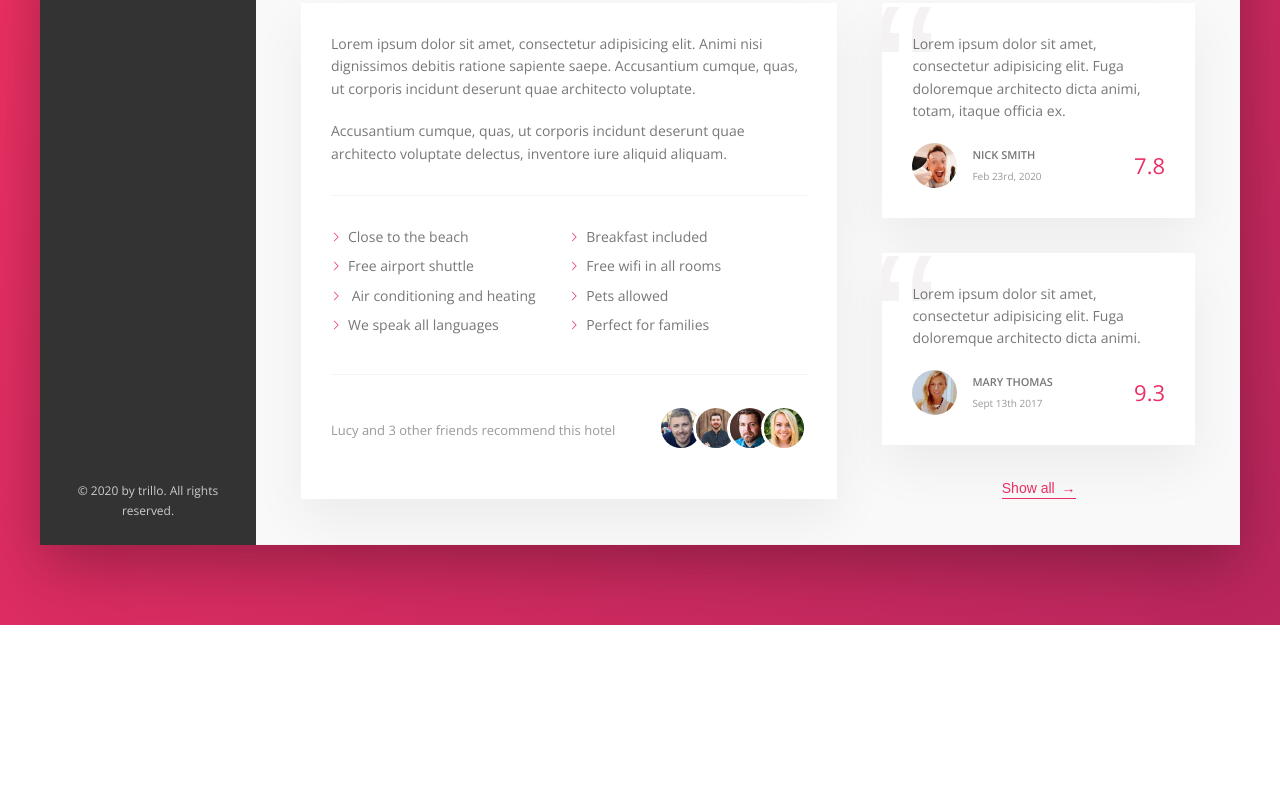
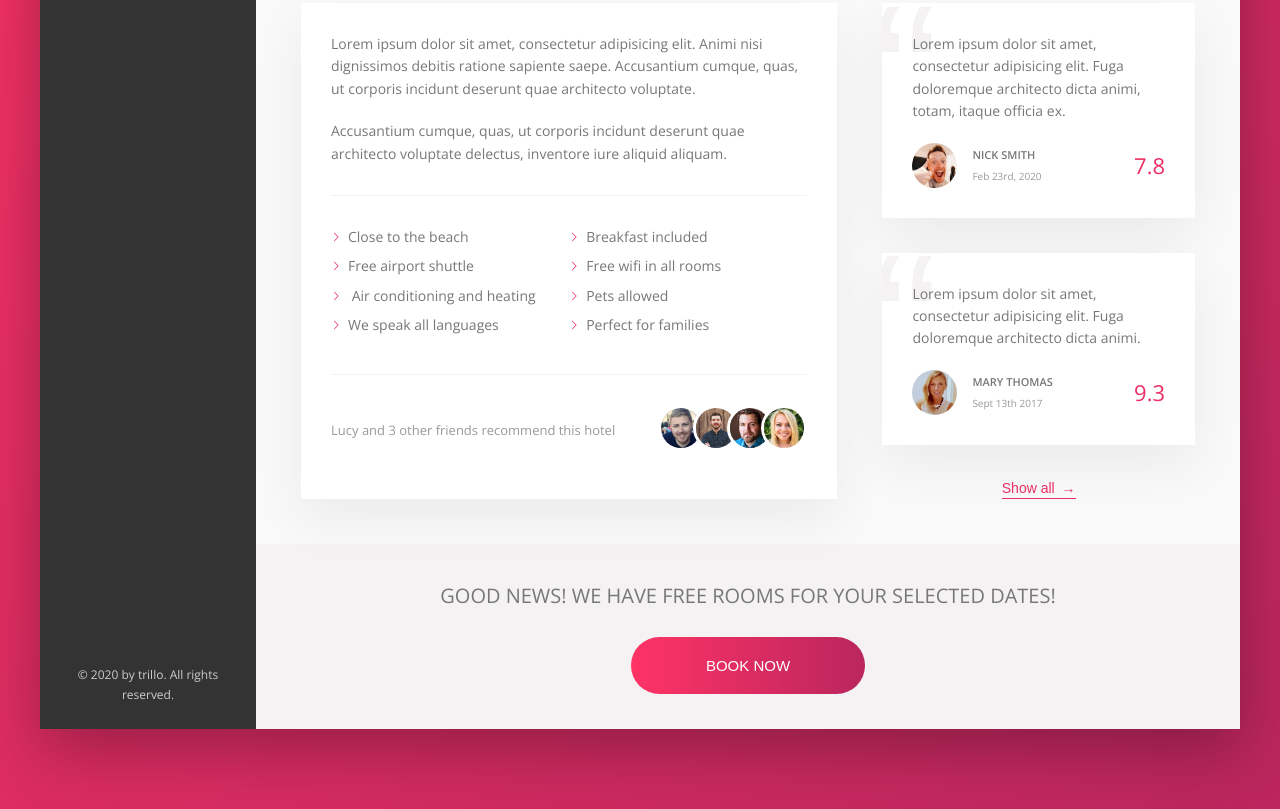
Before and after one commit to vidisharaut/Trillo, a website: page index.html in a window 1280 px wide. Shown: the part 644-1453 px from the top of the page. Before the commit the page ends 1269 px from the top, so only its background shows below. Drawn offline with nearby package versions, Linux system fonts and the light colour scheme.

Commit message:
Building the CTA action

```diff
--- a/index.html
+++ b/index.html
@@ -286,6 +286,15 @@
               </button>
             </div>
           </div>
+          <div class="cta">
+            <h2 class="cta__book-now">
+              Good news! We have free rooms for your selected dates!
+            </h2>
+            <button class="btn">
+              <span class="btn__visible">Book now</span>
+              <span class="btn__invisible">Only 4 rooms left!</span>
+            </button>
+          </div>
         </main>
       </div>
     </div>
--- a/sass/_components.scss
+++ b/sass/_components.scss
@@ -424,3 +424,74 @@
     z-index: 1;
   }
 }
+
+/*************** CALL TO ACTION ***************/
+.cta {
+  padding: 3.5rem 0;
+  text-align: center;
+
+  &__book-now {
+    font-size: 2rem;
+    font-weight: 300;
+    text-transform: uppercase;
+    margin-bottom: 2.5rem;
+  }
+}
+
+/*************** CALL TO ACTION ***************/
+.btn {
+  font-size: 1.5rem;
+  font-weight: 300;
+  text-transform: uppercase;
+  border-radius: 100px;
+  border: none;
+  background: linear-gradient(
+    to right,
+    var(--color-primary-light),
+    var(--color-primary-dark)
+  );
+  color: #fff;
+  position: relative;
+  overflow: hidden;
+  cursor: pointer;
+
+  & > * {
+    height: 100%;
+    width: 100%;
+    display: inline-block;
+    transition: all 0.2s;
+  }
+
+  &__visible {
+    padding: 2rem 7.5rem;
+  }
+
+  &__invisible {
+    position: absolute;
+    left: 0;
+    top: -100%;
+    padding: 2rem 0;
+    transition: all 0.2s;
+  }
+
+  &:hover {
+    background: linear-gradient(
+      to left,
+      var(--color-primary-light),
+      var(--color-primary-dark)
+    );
+  }
+
+  &:hover &__visible {
+    transform: translateY(100%);
+  }
+
+  &:hover &__invisible {
+    top: 0;
+  }
+
+  &:focus {
+    outline: none;
+    animation: pulsate 1s infinite;
+  }
+}
```
Also changed, not shown: css/style.css.
